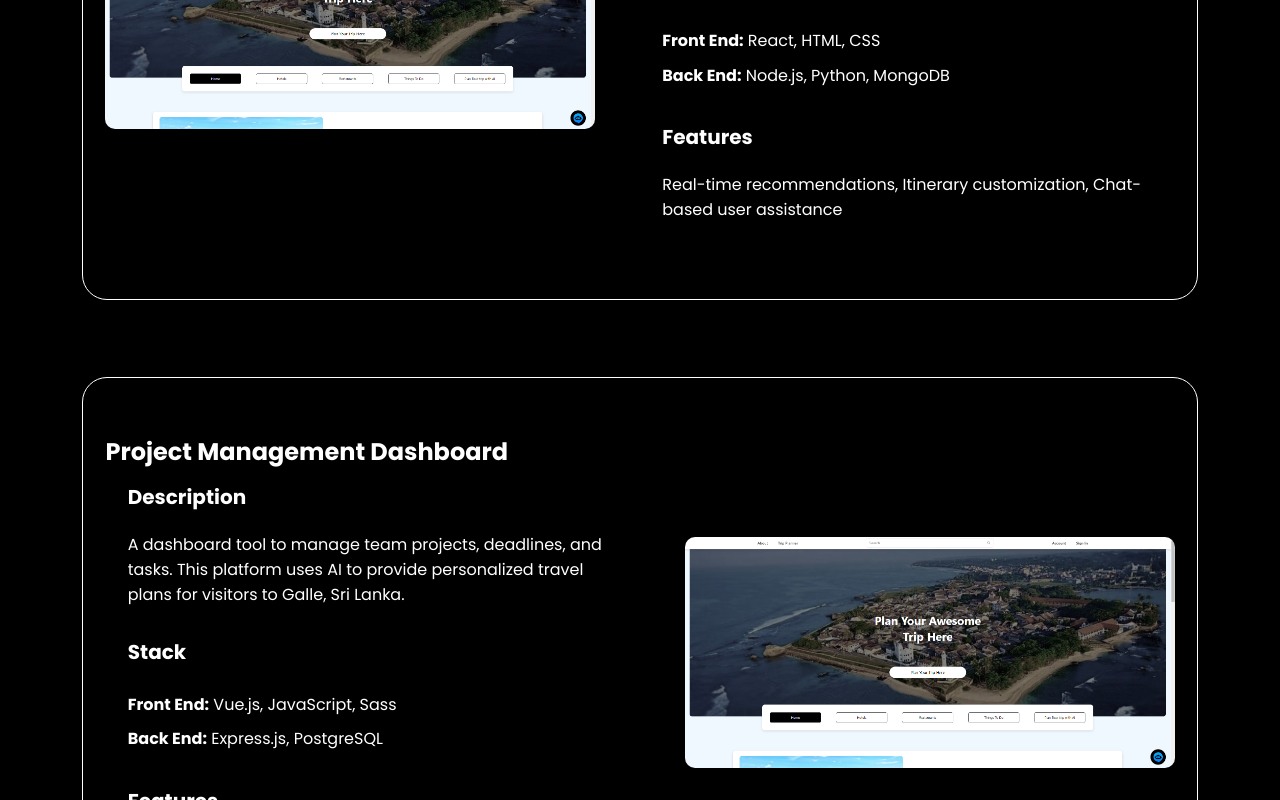
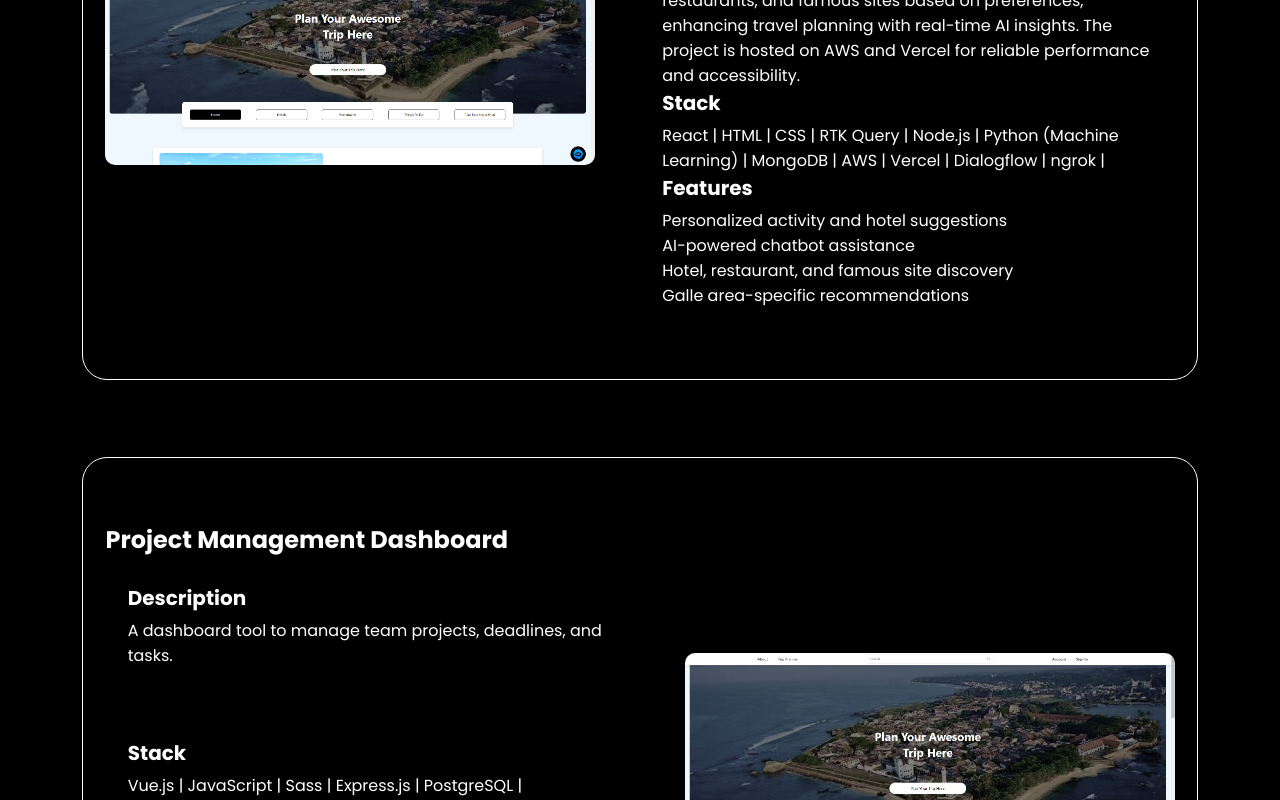
Before and after one commit to BKPASQUAL/Portfolio, a React (Vite) app: page / in a window 1280 px wide. Shown: the part 1160-1960 px from the top of the page. Built offline with nearby package versions, Linux system fonts and the light colour scheme; a web font is replaced by a local one.

Commit message:
projectsBoxChanges

```diff
--- a/src/assets/css/Projects.css
+++ b/src/assets/css/Projects.css
@@ -15,7 +15,7 @@
 
 .projects-con-box {
     display: flex;
-    height: 70vh;
+    height: 80vh;
     width: 87%;
     margin: 3%;
     border-radius: 25px;
@@ -80,17 +80,19 @@
 }
 
 .projects-box-right div {
-    padding: 1% 0;
+
 }
 
 .project-section-title {
     font-size: 20px;
     font-weight: bold;
     color: #ffffff;
-    margin-bottom: 10px;
+    margin-bottom: 5px;
 }
 
-.project-section-content {
+.project-section-content  {
     font-size: 16px;
     color: #ffffff;
+    padding: 0;
+    margin: 0;
 }
--- a/src/assets/data/Projects.js
+++ b/src/assets/data/Projects.js
@@ -4,51 +4,25 @@ import image1 from "../images/image.png";
 const Projects = [
   {
     title: "AI-Based Customized Travel Planning Platform For Galle",
-    description: "This platform uses AI to provide personalized travel plans for visitors to Galle, Sri Lanka.",
-    stack: {
-      frontEnd: ["React", "HTML", "CSS"],
-      backEnd: ["Node.js", "Python", "MongoDB"],
-    },
+    description: "This final year research project is an AI-powered travel planning platform tailored for the Galle area. It combines a machine learning backend, a chatbot, and a responsive front end to provide personalized travel experiences. Users receive tailored recommendations for activities, accommodations, restaurants, and famous sites based on preferences, enhancing travel planning with real-time AI insights. The project is hosted on AWS and Vercel for reliable performance and accessibility.",
+    stack: ["React", "HTML", "CSS", "RTK Query", "Node.js", "Python (Machine Learning)", "MongoDB", "AWS", "Vercel", "Dialogflow", "ngrok"],  // Ensure it's an array
     features: [
-      "Real-time recommendations",
-      "Itinerary customization",
-      "Chat-based user assistance",
+      "Personalized activity and hotel suggestions",
+      "AI-powered chatbot assistance",
+      "Hotel, restaurant, and famous site discovery",
+      "Galle area-specific recommendations",
     ],
     image: image1,
   },
   {
     title: "Project Management Dashboard",
-    description: "A dashboard tool to manage team projects, deadlines, and tasks. This platform uses AI to provide personalized travel plans for visitors to Galle, Sri Lanka.",
-    stack: {
-      frontEnd: ["Vue.js", "JavaScript", "Sass"],
-      backEnd: ["Express.js", "PostgreSQL"],
-    },
+    description: "A dashboard tool to manage team projects, deadlines, and tasks.",
+    stack: ["Vue.js", "JavaScript", "Sass", "Express.js", "PostgreSQL"],  // Ensure it's an array
     features: ["Task management", "Analytics", "User roles"],
     image: image1,
   },
-  {
-    title: "AI-Based Customized Travel Planning Platform For Galle",
-    description: "This platform uses AI to provide personalized travel plans for visitors to Galle, Sri Lanka.",
-    stack: {
-      frontEnd: ["React", "HTML", "CSS"],
-      backEnd: ["Node.js", "Python", "MongoDB"],
-    },
-    features: [
-      "Real-time recommendations",
-      "Itinerary customization",
-      "Chat-based user assistance",
-    ],
-    image: image1,
-  },
-  {
-    title: "Project Management Dashboard",
-    description: "A dashboard tool to manage team projects, deadlines, and tasks. This platform uses AI to provide personalized travel plans for visitors to Galle, Sri Lanka.",
-    stack: {
-      frontEnd: ["Vue.js", "JavaScript", "Sass"],
-      backEnd: ["Express.js", "PostgreSQL"],
-    },
-    features: ["Task management", "Analytics", "User roles"],
-    image: image1,
-  },];
+  // Other projects...
+];
+
 
 export default Projects;
--- a/src/components/home/projects.jsx
+++ b/src/components/home/projects.jsx
@@ -1,3 +1,4 @@
+// src/components/Projects.js
 import React, { useEffect } from "react";
 import "../../assets/css/Projects.css";
 import { motion, useAnimation } from "framer-motion";
@@ -51,19 +52,20 @@ function Projects() {
                 </div>
                 <div>
                   <div className="project-section-title">Stack</div>
-                    <div className="project-section-content">
-                      <div>
-                        <strong>Front End:</strong> {project.stack.frontEnd.join(", ")}
-                      </div>
-                      <div>
-                        <strong>Back End:</strong> {project.stack.backEnd.join(", ")}
-                      </div>
+                  <div className="project-section-content stack-list">
+                    {project.stack.map((tech, techIndex) => (
+                      <span key={techIndex}>{tech} |  </span>
+                    ))}
                   </div>
                 </div>
                 <div>
                   <div className="project-section-title">Features</div>
                   <div className="project-section-content">
-                      {project.features.join(", ")}
+                    <ul>
+                      {project.features.map((feature, featureIndex) => (
+                        <div key={featureIndex}>{feature}</div>
+                      ))}
+                    </ul>
                   </div>
                 </div>
               </div>
```
Lines whose indentation alone changed are shown as unchanged.
